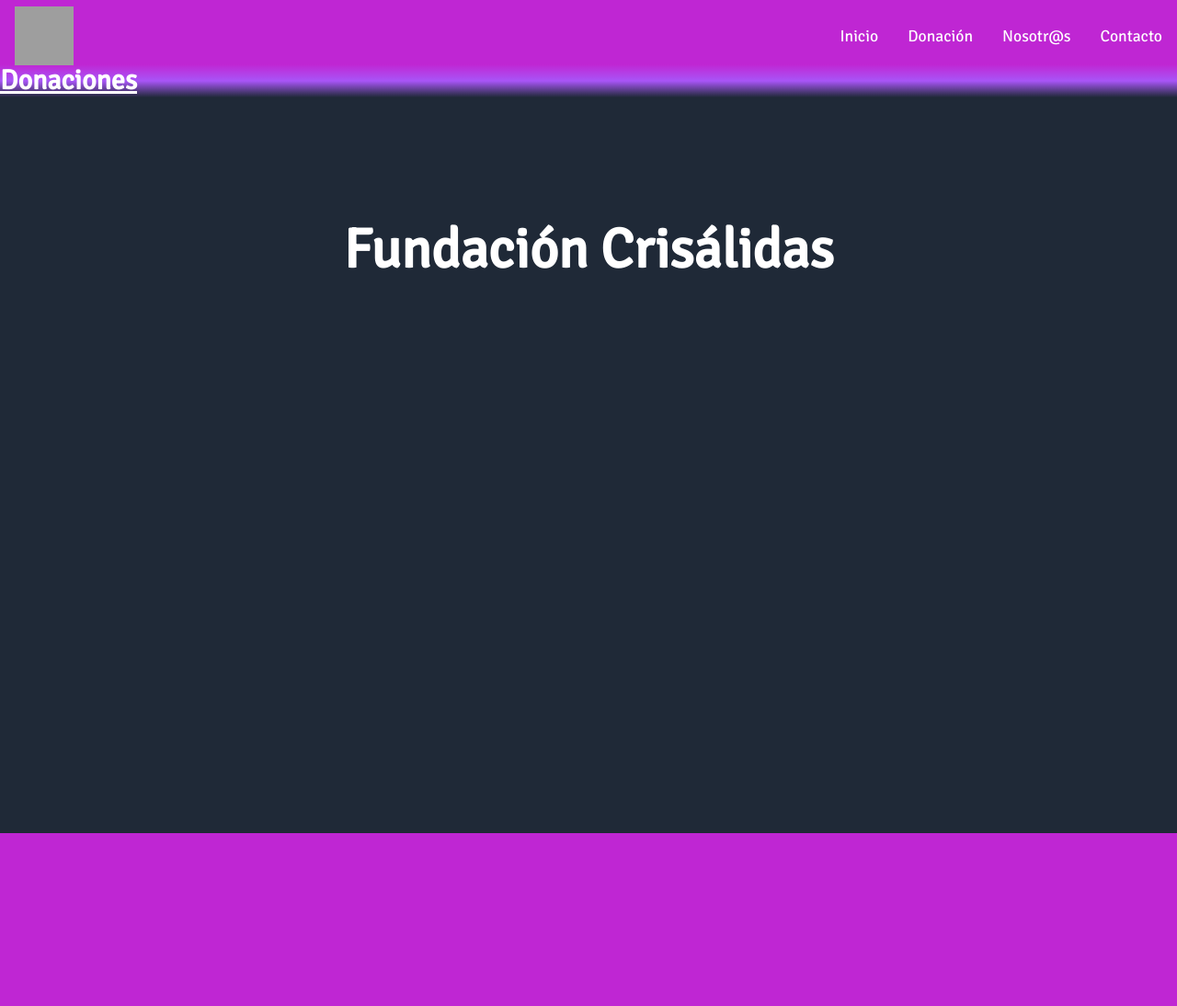
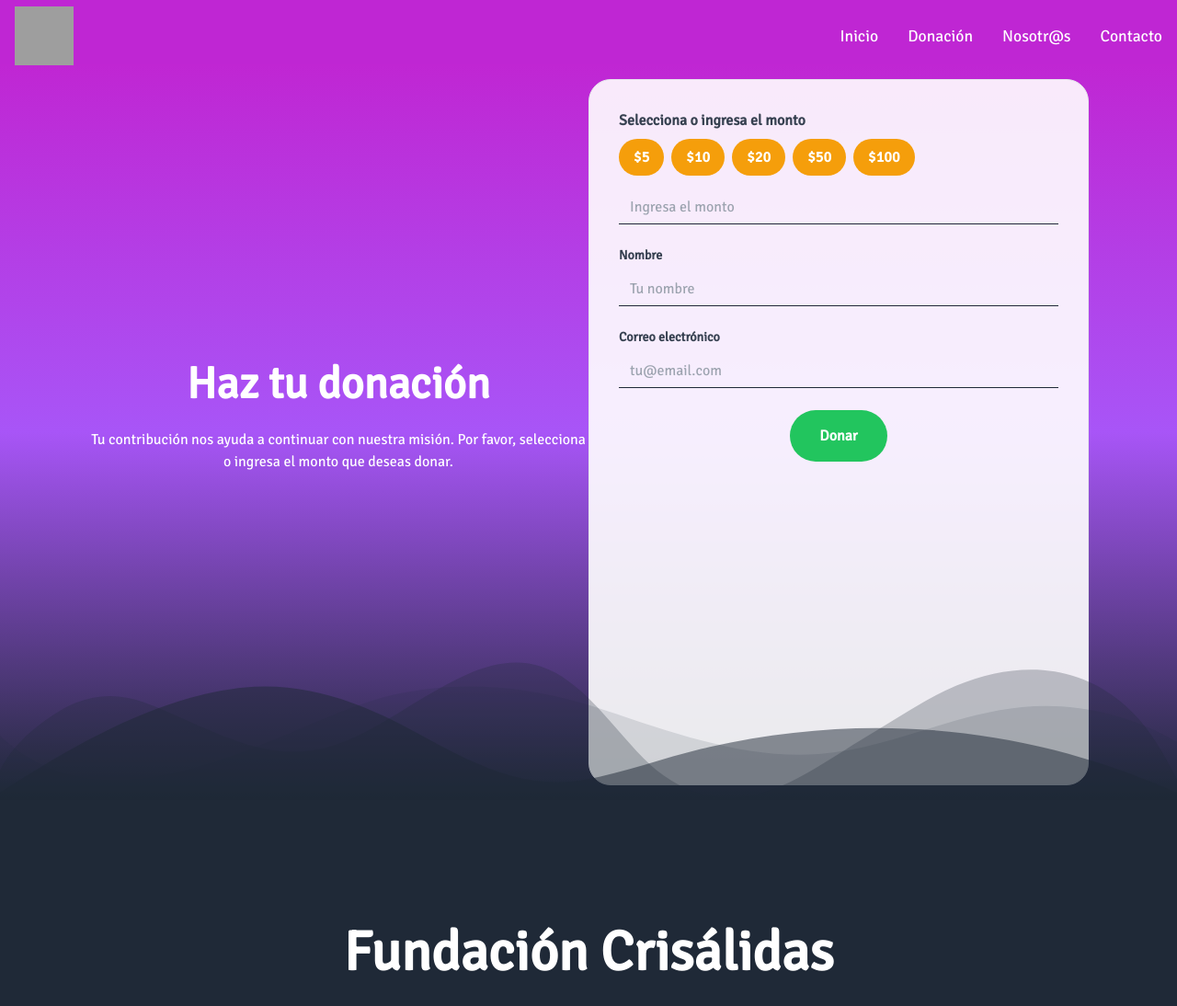
Before and after one commit to javierechiburu/fundacion-crisalidas, an Astro site: page /donations in a window 1280 px wide. Shown: the top 1094 px of the page at 92% size. Before the commit the page ends 906 px from the top, so only its background shows below. Built offline with nearby package versions, Linux system fonts and the light colour scheme; Astro itself is replaced by a stand-in of ours; grey boxes are pictures that could not be loaded.

Commit message:
donacion

```diff
--- /dev/null
+++ b/src/components/Background.astro
@@ -0,0 +1,45 @@
+<div class="custom-shape-divider-top-1737737435">
+  <div class="custom-shape-divider-bottom-1737737865">
+    <svg
+      data-name="Layer 1"
+      xmlns="http://www.w3.org/2000/svg"
+      viewBox="0 0 1200 120"
+      preserveAspectRatio="none"
+    >
+      <path
+        d="M0,0V46.29c47.79,22.2,103.59,32.17,158,28,70.36-5.37,136.33-33.31,206.8-37.5C438.64,32.43,512.34,53.67,583,72.05c69.27,18,138.3,24.88,209.4,13.08,36.15-6,69.85-17.84,104.45-29.34C989.49,25,1113-14.29,1200,52.47V0Z"
+        opacity=".25"
+        class="shape-fill"></path>
+      <path
+        d="M0,0V15.81C13,36.92,27.64,56.86,47.69,72.05,99.41,111.27,165,111,224.58,91.58c31.15-10.15,60.09-26.07,89.67-39.8,40.92-19,84.73-46,130.83-49.67,36.26-2.85,70.9,9.42,98.6,31.56,31.77,25.39,62.32,62,103.63,73,40.44,10.79,81.35-6.69,119.13-24.28s75.16-39,116.92-43.05c59.73-5.85,113.28,22.88,168.9,38.84,30.2,8.66,59,6.17,87.09-7.5,22.43-10.89,48-26.93,60.65-49.24V0Z"
+        opacity=".5"
+        class="shape-fill"></path>
+      <path
+        d="M0,0V5.63C149.93,59,314.09,71.32,475.83,42.57c43-7.64,84.23-20.12,127.61-26.46,59-8.63,112.48,12.24,165.56,35.4C827.93,77.22,886,95.24,951.2,90c86.53-7,172.46-45.71,248.8-84.81V0Z"
+        class="shape-fill"></path>
+    </svg>
+  </div>
+</div>
+
+<style>
+  .custom-shape-divider-bottom-1737737865 {
+    position: absolute;
+    bottom: 0;
+    left: 0;
+    width: 100%;
+    overflow: hidden;
+    line-height: 0;
+    transform: rotate(180deg);
+  }
+
+  .custom-shape-divider-bottom-1737737865 svg {
+    position: relative;
+    display: block;
+    width: calc(100% + 1.3px);
+    height: 163px;
+  }
+
+  .custom-shape-divider-bottom-1737737865 .shape-fill {
+    fill: #1f293780;
+  }
+</style>
--- /dev/null
+++ b/src/components/donation/Formulario.astro
@@ -0,0 +1,74 @@
+<div class="h-screen grid grid-cols-1 md:grid-cols-2 px-24">
+  <div class="flex flex-col justify-center">
+    <h2 class="text-5xl font-bold mb-6 text-center text-white">
+      Haz tu donación
+    </h2>
+    <p class="text-center text-white mb-8">
+      Tu contribución nos ayuda a continuar con nuestra misión. Por favor,
+      selecciona o ingresa el monto que deseas donar.
+    </p>
+  </div>
+  <form class="bg-white/90 p-8 my-4 border rounded-3xl">
+    <div class="mb-6">
+      <label class="block text-gray-700 text-base font-bold mb-2" for="amount">
+        Selecciona o ingresa el monto
+      </label>
+      <div class="flex flex-wrap gap-2 mb-4">
+        {
+          [5, 10, 20, 50, 100].map((amount) => (
+            <button
+              type="button"
+              class="bg-amber-500 hover:bg-amber-700 text-white font-bold py-2 px-4 rounded-full focus:outline-none focus:shadow-outline"
+              onclick={`document.getElementById('custom-amount').value = ${amount}`}
+            >
+              ${amount}
+            </button>
+          ))
+        }
+      </div>
+      <input
+        class="appearance-none border-b border-gray-800 bg-transparent w-full py-2 px-3 text-gray-700 leading-tight focus:outline-none focus:shadow-outline"
+        id="custom-amount"
+        type="number"
+        placeholder="Ingresa el monto"
+        min="1"
+        step="1"
+      />
+    </div>
+
+    <div class="mb-6">
+      <label class="block text-gray-700 text-sm font-bold mb-2" for="name">
+        Nombre
+      </label>
+      <input
+        class="appearance-none border-b border-gray-800 bg-transparent w-full py-2 px-3 text-gray-700 leading-tight focus:outline-none focus:shadow-outline"
+        id="name"
+        type="text"
+        placeholder="Tu nombre"
+      />
+    </div>
+
+    <div class="mb-6">
+      <label class="block text-gray-700 text-sm font-bold mb-2" for="email">
+        Correo electrónico
+      </label>
+      <input
+        class="appearance-none border-b border-gray-800 bg-transparent w-full py-2 px-3 text-gray-700 leading-tight focus:outline-none focus:shadow-outline"
+        id="email"
+        type="email"
+        placeholder="tu@email.com"
+      />
+    </div>
+
+    <div class="flex items-center justify-center">
+      <button
+        class="bg-green-500 hover:bg-green-700 text-white font-bold py-4 px-8 rounded-full focus:outline-none focus:shadow-outline"
+        type="submit"
+      >
+        Donar
+      </button>
+    </div>
+  </form>
+</div>
+
+<script></script>
--- a/src/layouts/Layout.astro
+++ b/src/layouts/Layout.astro
@@ -25,7 +25,7 @@ const { title } = Astro.props;
     <div id="app" class="relative min-h-screen">
       <Header />
       <main
-        class="[grid-area:main] bg-gradient-to-b from-fuchsia-600 via-purple-500 to-gray-800"
+        class="[grid-area:main] relative bg-gradient-to-b from-fuchsia-600 via-purple-500 to-gray-800"
       >
         <slot />
       </main>
--- a/src/pages/donations.astro
+++ b/src/pages/donations.astro
@@ -1,8 +1,10 @@
 ---
+import Background from "../components/Background.astro";
+import Formulario from "../components/donation/Formulario.astro";
 import Layout from "../layouts/Layout.astro";
-
 ---
 
 <Layout title="Donaciones">
-    <h2 class="text-3xl font-bold underline text-white">Donaciones</h2>
+  <Formulario />
+  <Background />
 </Layout>
--- a/src/pages/index.astro
+++ b/src/pages/index.astro
@@ -4,6 +4,7 @@ import Banner from "../components/home/Banner.astro";
 import Layout from "../layouts/Layout.astro";
 import Team from "../components/home/Team.astro";
 import Partners from "../components/home/Partners.astro";
+import Background from "../components/Background.astro";
 ---
 
 <Layout title="Welcome to Astro.">
@@ -11,4 +12,5 @@ import Partners from "../components/home/Partners.astro";
   <About />
   <Team />
   <Partners />
+  <Background />
 </Layout>
```
